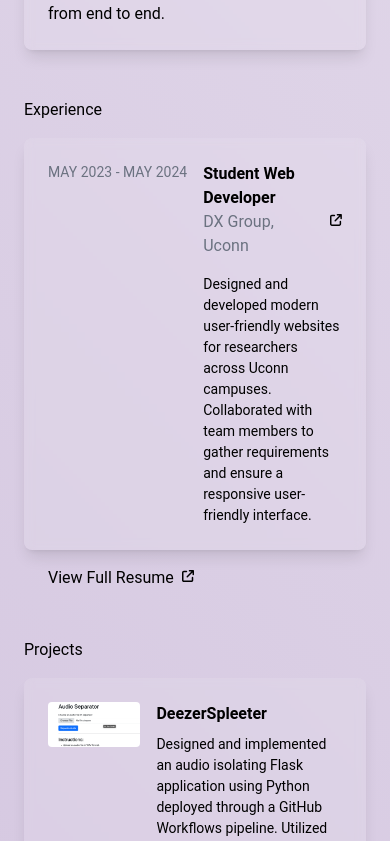
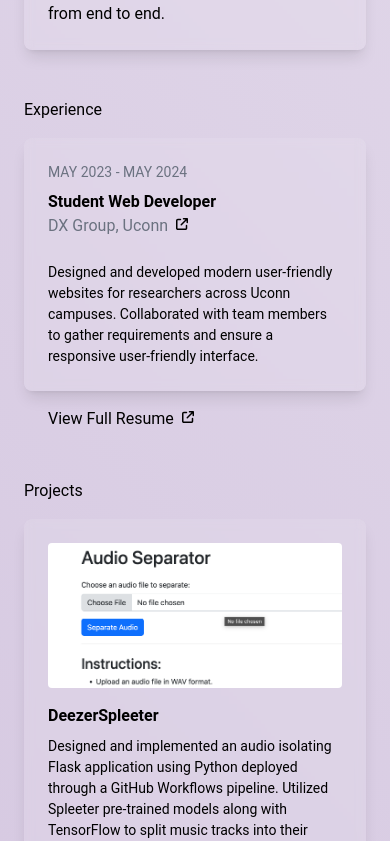
Before and after one commit to duffelbagteesh/my-site, a Next.js app: page / in a window 390 px wide. Shown: the part 841-1682 px from the top of the page. Built offline with nearby package versions, Linux system fonts and the light colour scheme.

Commit message:
responsiveness fix

```diff
--- a/src/app/globals.css
+++ b/src/app/globals.css
@@ -13,6 +13,13 @@
   0% {background-position: 0% 50%;}
   50% {background-position: 100% 50%;}
   100% {background-position: 0% 50%;}
+}
+
+/* Styles for tablets and larger devices */
+@media screen and (min-width: 768px) {
+  body {
+    font-size: 18px;
+  }
 }
 
 .glass-effect {
--- a/src/components/about.tsx
+++ b/src/components/about.tsx
@@ -5,7 +5,7 @@
     <>
       <h2 className="lg:hidden pb-4">About</h2>
       <div className="glass-effect text-black p-6 rounded-lg shadow-lg">
-        <p>Hi there! 👋 I am a passionate full-stack developer with a love for building and creating innovative solutions that make a difference. While my heart lies in backend development, my journey as a full-stack developer has equipped me with a comprehensive understanding of the entire web development stack. I am adept at collaborating with frontend developers to translate design concepts into functional interfaces, ensuring a cohesive and delightful user experience from end to end.</p>
+        <p className="text-base">Hi there! 👋 I am a passionate full-stack developer with a love for building and creating innovative solutions that make a difference. While my heart lies in backend development, my journey as a full-stack developer has equipped me with a comprehensive understanding of the entire web development stack. I am adept at collaborating with frontend developers to translate design concepts into functional interfaces, ensuring a cohesive and delightful user experience from end to end.</p>
       </div>
     </>
   );
--- a/src/components/experience.tsx
+++ b/src/components/experience.tsx
@@ -11,13 +11,13 @@
 
 const ExperienceCard: React.FC<ExperienceCardProps> = ({ title, company, duration, description, link }) => {
   return (
-    <div className="glass-effect text-black p-6 rounded-lg shadow-lg flex">
-      <div className="mr-4">
+    <div className="glass-effect text-black p-6 rounded-lg shadow-lg flex flex-col sm:flex-row">
+      <div className="mb-0 sm:mr-4 sm:mb-0">
         <p className="uppercase text-sm text-gray-500 mb-2 whitespace-nowrap">{duration}</p>
       </div>
       <div>
         <h3 className="text-md font-bold">{title}</h3>
-        <div className='inline-flex'>
+        <div className='inline-flex mb-2'>
           <a href={link} target="_blank" rel="noopener noreferrer">
             <div className="flex">
               <h4 className="text-gray-500 text-md mb-2">{company}</h4>
--- a/src/components/projects.tsx
+++ b/src/components/projects.tsx
@@ -12,12 +12,12 @@
 const ProjectCard: React.FC<ProjectCardProps> = ({ title, description, imageUrl, link, tech }) => {
   return (
     <a href={link} target="_blank" rel="noopener noreferrer">
-      <div className="glass-effect text-black p-6 rounded-lg shadow-lg flex">
-      <div className="mr-4">
+      <div className="glass-effect text-black p-6 rounded-lg shadow-lg flex flex-col sm:flex-row">
+      <div className="mb-4 sm:mr-4 sm:mb-0">
         <Image src={imageUrl} alt={title} width={750} height={48} className="object-cover rounded" />
       </div>
       <div>
-        <h3 className="text-md font-semibold">{title}</h3>
+        <h3 className="text-md font-semibold mb-2">{title}</h3>
         <p className="mt-2 text-sm leading-normal">{description}</p>
         <div className="mt-4">
             {tech.map((tech) => (
```
Lines whose indentation alone changed are shown as unchanged.
